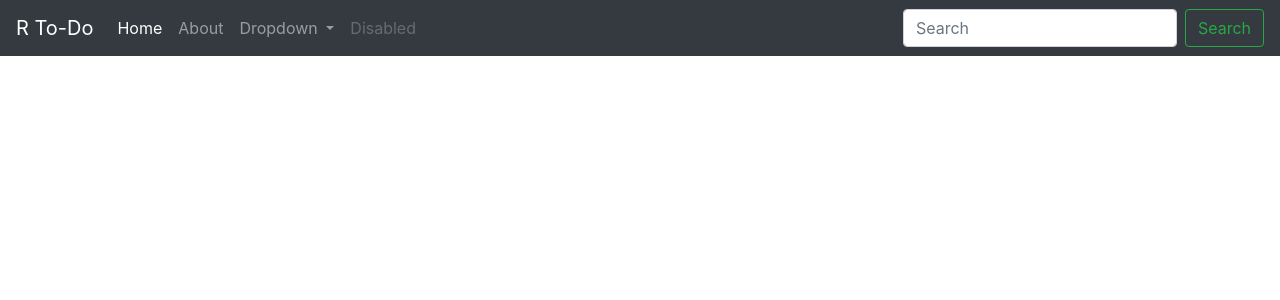
After one commit to TheRayhan009/To-Do-List-Application-by-rayhan-in-django, a Django app: template templates/all.html in a window 1280 px wide. The commit adds this page. Shown: the top 300 px of the page. Run offline with Django 5.2, Linux system fonts and the light colour scheme; the template is opened without the code that fills it, so the values that code supplies are empty; some libraries are stand-ins or nearby versions.

Commit message:
add nevbar

```diff
--- a/static/home.css
+++ /dev/null
@@ -1,3 +0,0 @@
-h1{
-    color: red;
-}
--- /dev/null
+++ b/templates/all.html
@@ -0,0 +1,73 @@
+<!DOCTYPE html>
+<html lang="en">
+  <head>
+    <meta charset="UTF-8">
+    <meta name="viewport" content="width=device-width, initial-scale=1.0">
+    <link rel="stylesheet"
+      href="https://cdn.jsdelivr.net/npm/bootstrap@4.0.0/dist/css/bootstrap.min.css"
+      integrity="sha384-Gn5384xqQ1aoWXA+058RXPxPg6fy4IWvTNh0E263XmFcJlSAwiGgFAW/dAiS6JXm"
+      crossorigin="anonymous">
+    <script src="https://code.jquery.com/jquery-3.2.1.slim.min.js"
+      integrity="sha384-KJ3o2DKtIkvYIK3UENzmM7KCkRr/rE9/Qpg6aAZGJwFDMVNA/GpGFF93hXpG5KkN"
+      crossorigin="anonymous"></script>
+    <script
+      src="https://cdn.jsdelivr.net/npm/popper.js@1.12.9/dist/umd/popper.min.js"
+      integrity="sha384-ApNbgh9B+Y1QKtv3Rn7W3mgPxhU9K/ScQsAP7hUibX39j7fakFPskvXusvfa0b4Q"
+      crossorigin="anonymous"></script>
+    <script
+      src="https://cdn.jsdelivr.net/npm/bootstrap@4.0.0/dist/js/bootstrap.min.js"
+      integrity="sha384-JZR6Spejh4U02d8jOt6vLEHfe/JQGiRRSQQxSfFWpi1MquVdAyjUar5+76PVCmYl"
+      crossorigin="anonymous"></script>
+    <title>{% block titel %} {% endblock titel %}</title>
+  </head>
+  <body>
+
+    <nav class="navbar navbar-expand-lg navbar-dark bg-dark">
+      <a class="navbar-brand" href="#">R To-Do</a>
+      <button class="navbar-toggler" type="button" data-toggle="collapse"
+        data-target="#navbarSupportedContent"
+        aria-controls="navbarSupportedContent" aria-expanded="false"
+        aria-label="Toggle navigation">
+        <span class="navbar-toggler-icon"></span>
+      </button>
+
+      <div class="collapse navbar-collapse" id="navbarSupportedContent">
+        <ul class="navbar-nav mr-auto">
+          <li class="nav-item active">
+            <a class="nav-link" href="#">Home <span
+                class="sr-only">(current)</span></a>
+          </li>
+          <li class="nav-item">
+            <a class="nav-link" href="#">About</a>
+          </li>
+          <li class="nav-item dropdown">
+            <a class="nav-link dropdown-toggle" href="#" id="navbarDropdown"
+              role="button" data-toggle="dropdown" aria-haspopup="true"
+              aria-expanded="false">
+              Dropdown
+            </a>
+            <div class="dropdown-menu" aria-labelledby="navbarDropdown">
+              <a class="dropdown-item" href="#">Action</a>
+              <a class="dropdown-item" href="#">Another action</a>
+              <div class="dropdown-divider"></div>
+              <a class="dropdown-item" href="#">Something else here</a>
+            </div>
+          </li>
+          <li class="nav-item">
+            <a class="nav-link disabled" href="#">Disabled</a>
+          </li>
+        </ul>
+        <form class="form-inline my-2 my-lg-0">
+          <input class="form-control mr-sm-2" type="search" placeholder="Search"
+            aria-label="Search">
+          <button class="btn btn-outline-success my-2 my-sm-0"
+            type="submit">Search</button>
+        </form>
+      </div>
+    </nav>
+
+    {% block main-body %}
+
+    {% endblock main-body %}
+  </body>
+</html>
```
Also changed, not shown: templates/home.html (+11 -12 lines), db.sqlite3.
